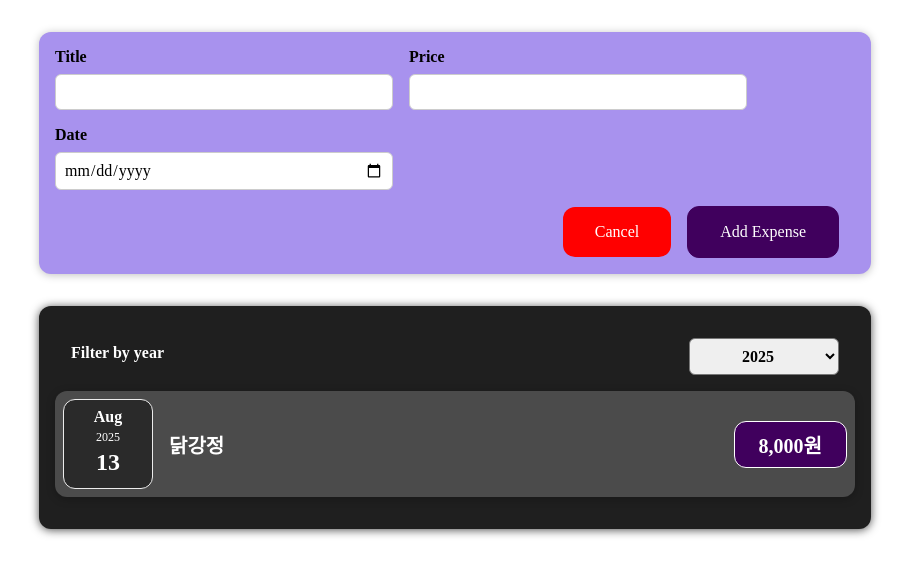
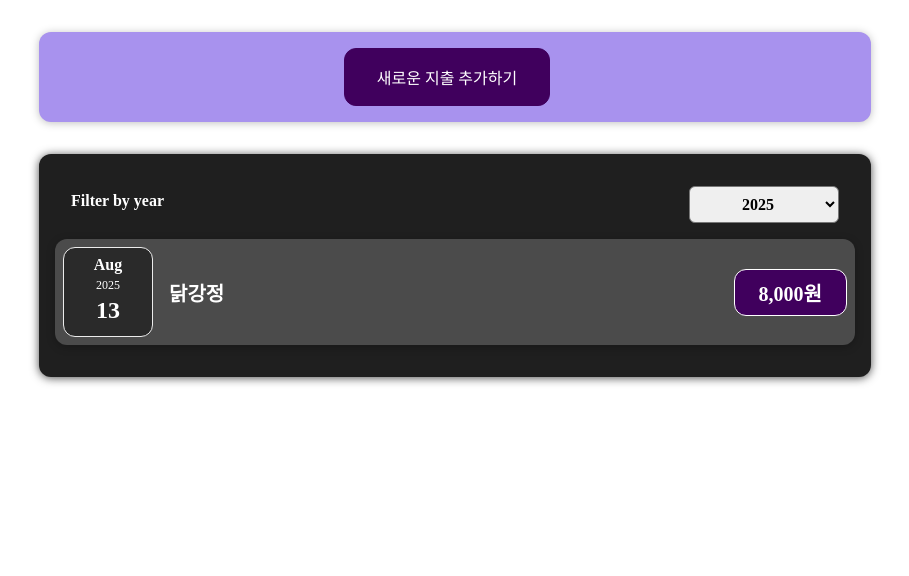
Before and after one commit to Kanggwanju/react-study202508, a React (Vite) app: page / in a window 1280 px wide. Shown: the top 576 px of the page, without its empty margins (185-1094 px from the left). Built offline with nearby package versions, Linux system fonts and the light colour scheme.

Commit message:
3-2-3. 조건부 렌더링 연습문제 답안

```diff
--- a/src/components/new-expense/ExpenseForm.jsx
+++ b/src/components/new-expense/ExpenseForm.jsx
@@ -1,7 +1,7 @@
 import React, {useState} from 'react';
 import './ExpenseForm.css';
 
-const ExpenseForm = ({ onAdd }) => {
+const ExpenseForm = ({ onAdd, onCancel }) => {
 
   // 입력값을 상태관리
   // const [title, setTitle] = useState('');
@@ -108,7 +108,7 @@ const ExpenseForm = ({ onAdd }) => {
         </div>
       </div>
       <div className='new-expense__actions'>
-        <button type="button" className="cancel-btn">Cancel</button>
+        <button type="button" className="cancel-btn" onClick={onCancel}>Cancel</button>
         <button type='submit'>Add Expense</button>
       </div>
     </form>
--- a/src/components/new-expense/NewExpense.jsx
+++ b/src/components/new-expense/NewExpense.jsx
@@ -1,15 +1,18 @@
-import React from 'react';
+import React, {useState} from 'react';
 import './NewExpense.css';
 import ExpenseForm from './ExpenseForm';
 
 const NewExpense = ({ onSave }) => {
 
-  const formComponent = <ExpenseForm onAdd={onSave} />;
-  const buttonComponent = <button>새로운 지출 추가하기</button>;
+  // 화면상태를 제어하기위한 논리상태변수
+  const [toggle, setToggle] = useState(false);
+
+  const formComponent = <ExpenseForm onAdd={onSave} onCancel={() => setToggle(false)}/>;
+  const buttonComponent = <button onClick={() => setToggle(true)}>새로운 지출 추가하기</button>;
 
   return (
     <div className='new-expense'>
-      { formComponent }
+      { toggle ? formComponent : buttonComponent }
     </div>
   );
 };
```
